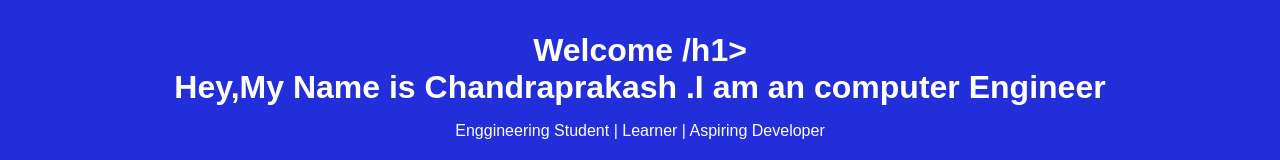
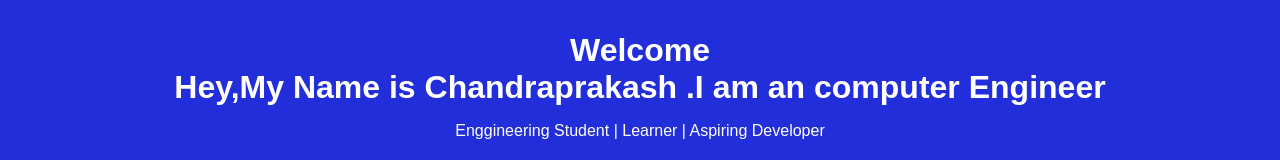
Before and after one commit to TechEnggCP001/Landing-Page, a plain HTML site: page index.html in a window 1280 px wide. Shown: the top 160 px of the page. Drawn offline with Linux system fonts and the light colour scheme.

Commit message:
Update index.html

```diff
--- a/index.html
+++ b/index.html
@@ -61,7 +61,7 @@
 </head>
 <body>
     <header>
-        <h1>Welcome /h1>
+        <h1>Welcome</h1>
         <h1> Hey,My Name is Chandraprakash .I am an computer Engineer</h1>
         <p> Enggineering Student | Learner | Aspiring Developer</p>
     </header>
```
